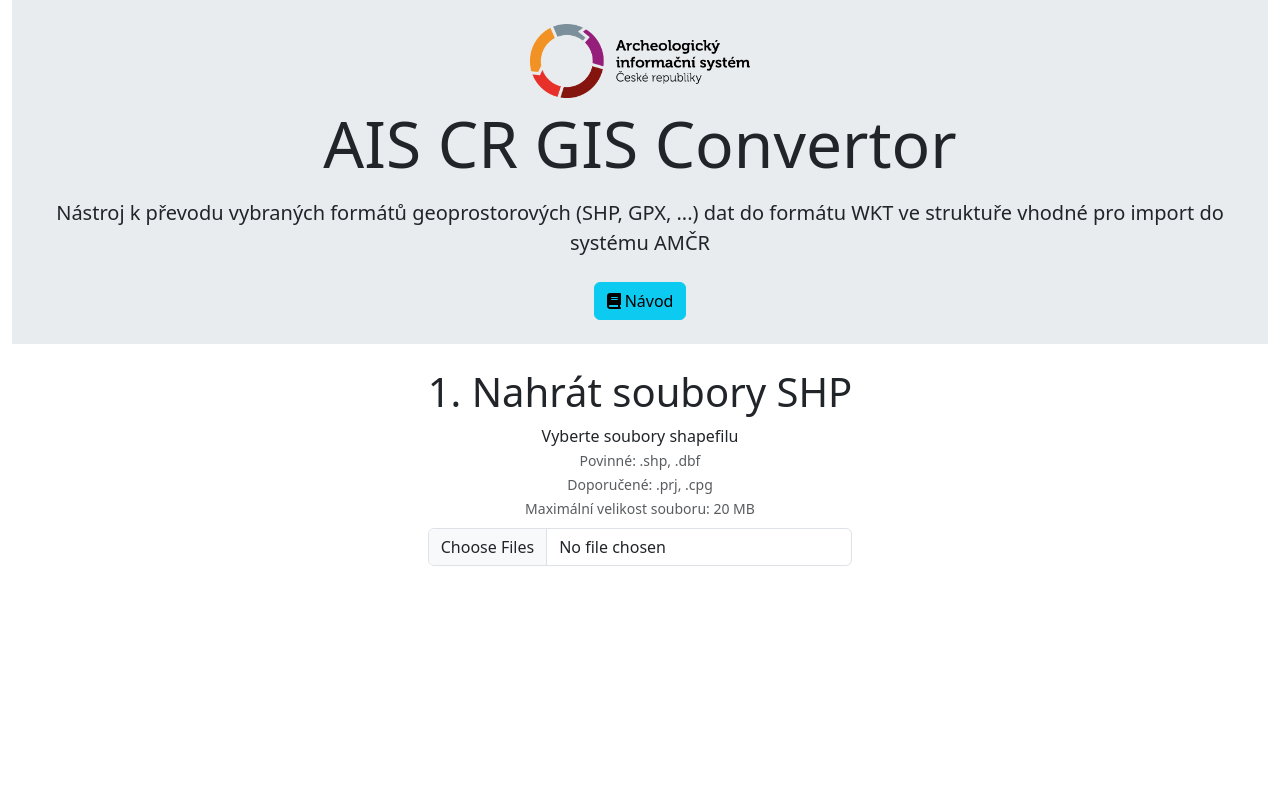
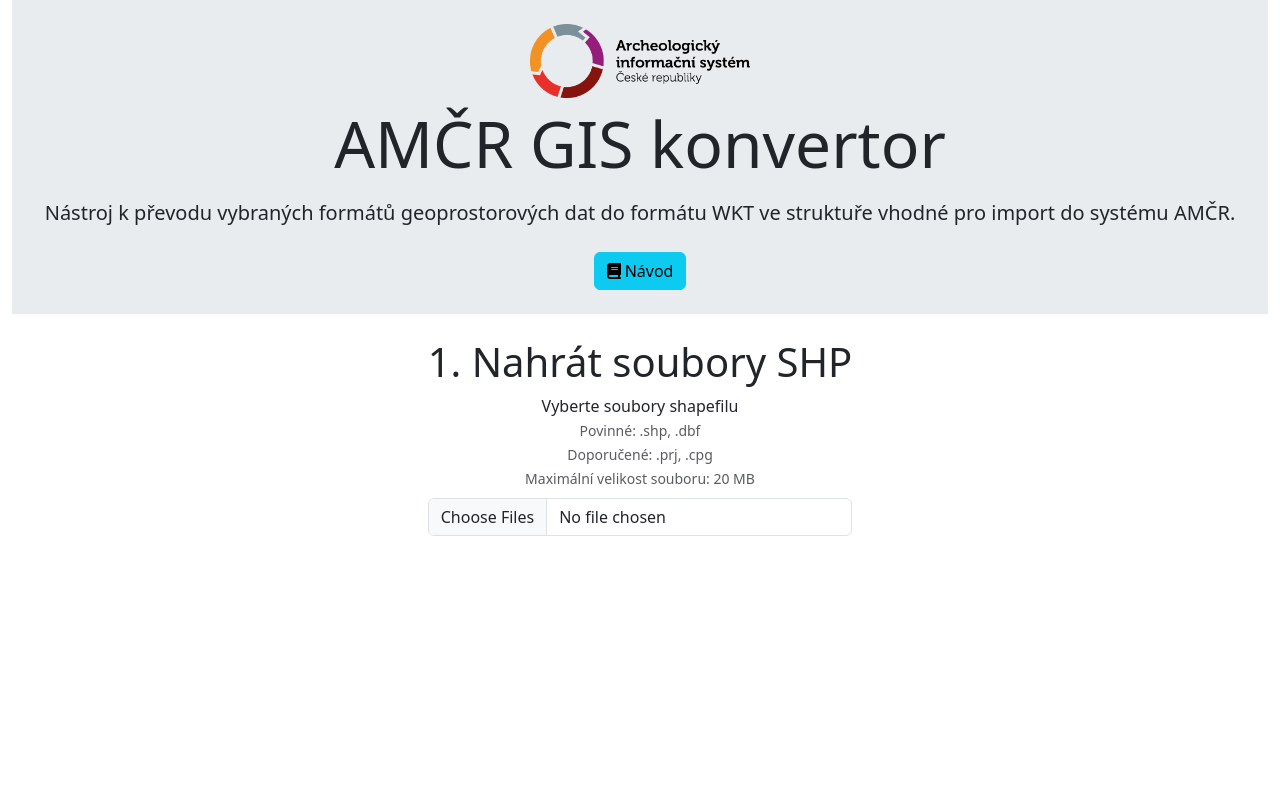
Before and after one commit to ARUP-CAS/aiscr-gis-convert, a React (Create React App) app in the folder client/: page / in a window 1280 px wide. Shown: the top 800 px of the page. Built offline with nearby package versions, Linux system fonts and the light colour scheme.

Commit message:
Update Hero.js

```diff
--- a/client/src/components/Hero.js
+++ b/client/src/components/Hero.js
@@ -12,15 +12,15 @@
                         <a href="https://www.aiscr.cz/" target='blank'>
                             <img
                                 src="./images/AISCR_CZ_H_CMYK_Pozitiv.png"
-                                alt="Shapefile to WKT conversion"
+                                alt="AMČR GIS konvertor"
                                 className=""
                                 style={{ width: '220px', height: 'auto' }}
                             />
                         </a>
                     </div>
-                    <h1 className='display-3 mb-3'>AIS CR GIS Convertor</h1>
+                    <h1 className='display-3 mb-3'>AMČR GIS konvertor</h1>
                     <p className='lead mb-4'>
-                        Nástroj k převodu vybraných formátů geoprostorových (SHP, GPX, ...) dat do formátu WKT ve struktuře vhodné pro import do <a src="https://amcr.aiscr.cz/" target='blank'>systému AMČR</a>
+                        Nástroj k převodu vybraných formátů geoprostorových dat do formátu WKT ve struktuře vhodné pro import do <a src="https://amcr.aiscr.cz/" target='blank'>systému AMČR</a>.
                     </p>
                 </Col>
             </Row>
```
